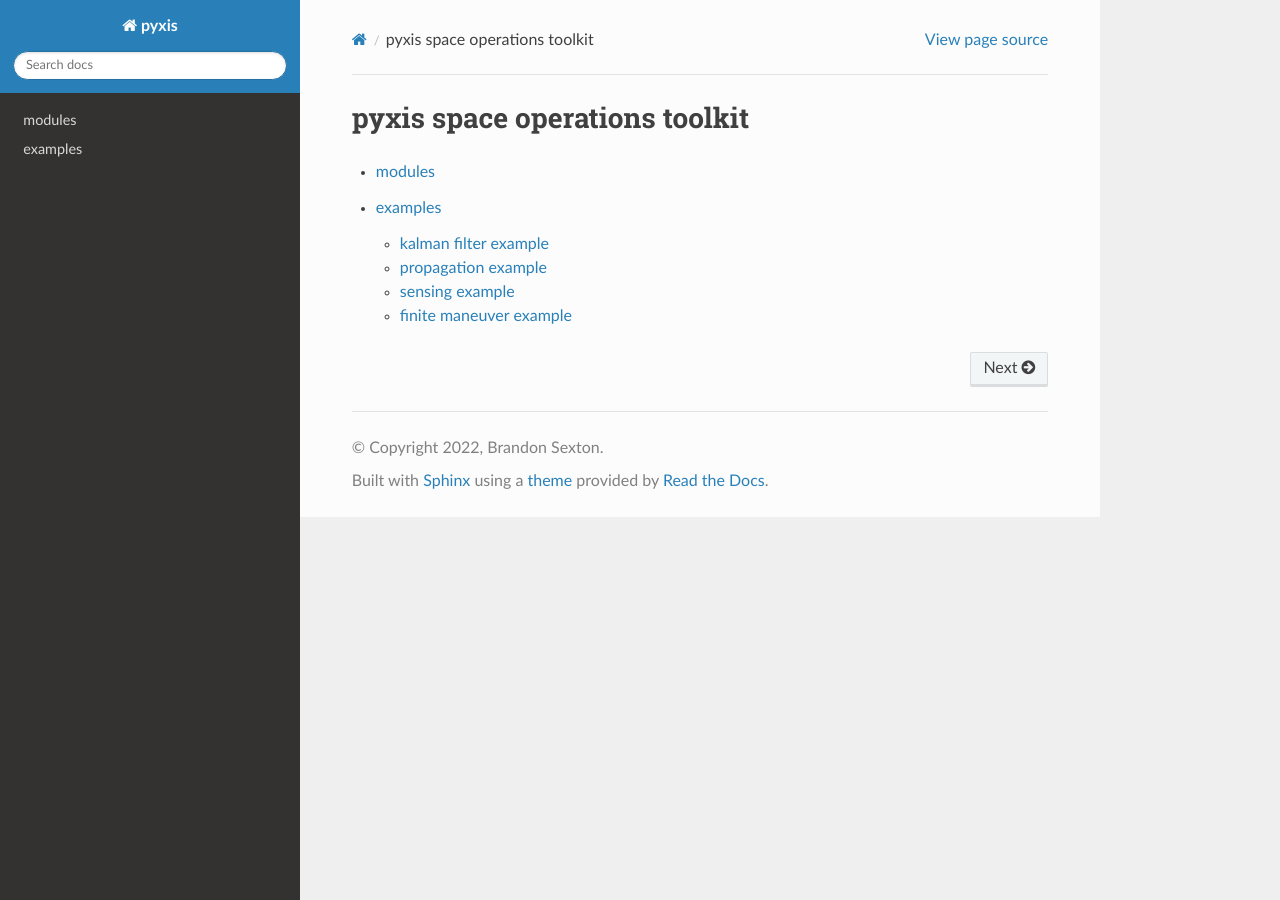
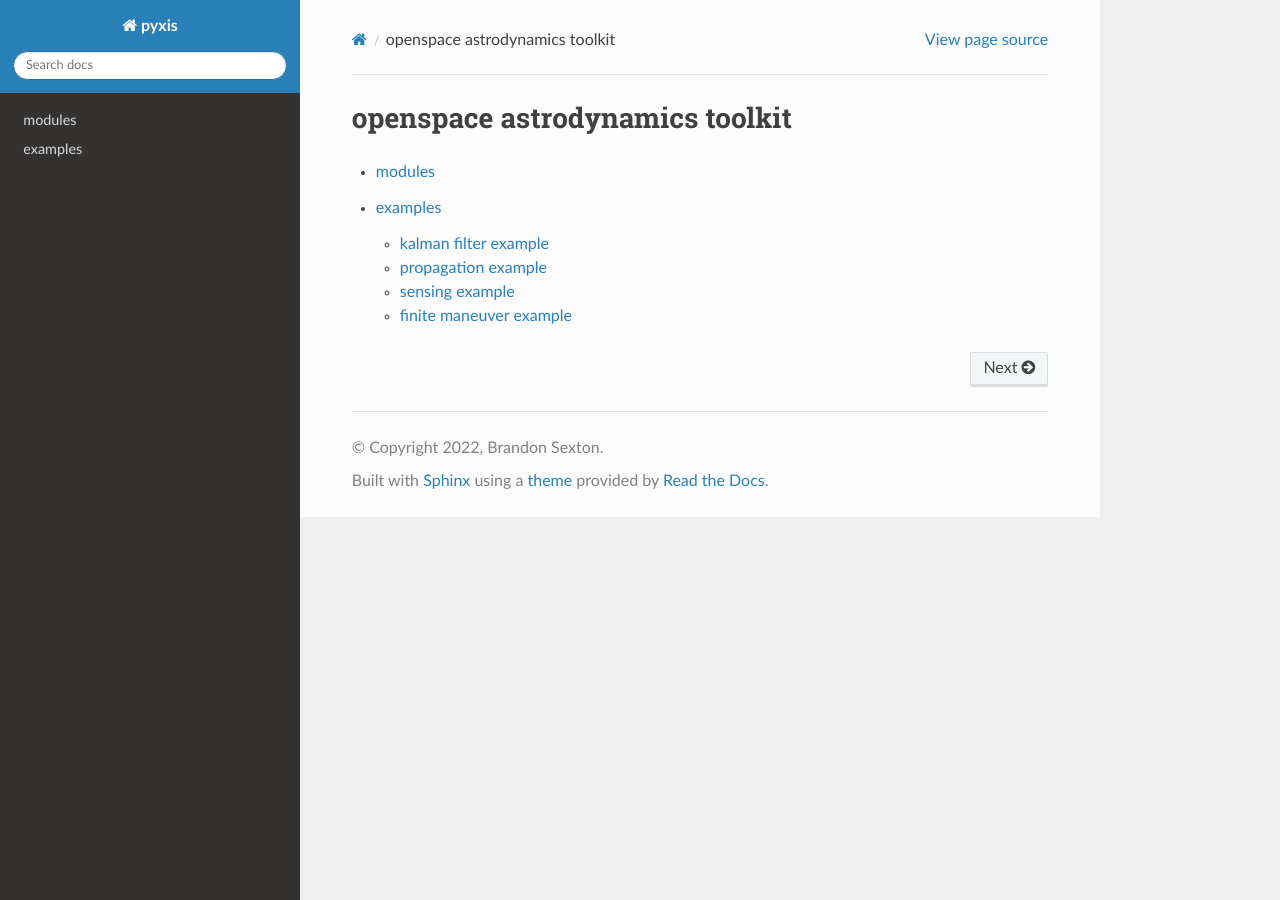
Before and after one commit to brandon-sexton/pysmad, a Sphinx documentation site: the page built from docs/source/index.rst, in a window 1280 px wide. Built offline with Sphinx 7.4.7 and the Read the Docs theme 2.0.0, drawn with Linux system fonts in a browser that asks for light colours; pages that are not in the unit, such as notebooks, are missing from menus.

Commit message:
removed pyxis references

```diff
--- a/docs/source/index.rst
+++ b/docs/source/index.rst
@@ -1,9 +1,9 @@
-.. pyxis documentation master file, created by
+.. openspace documentation master file, created by
    sphinx-quickstart on Sun Dec 25 13:17:15 2022.
    You can adapt this file completely to your liking, but it should at least
    contain the root `toctree` directive.
 
-pyxis space operations toolkit
+openspace astrodynamics toolkit
 ==============================
 
 .. toctree::
```
